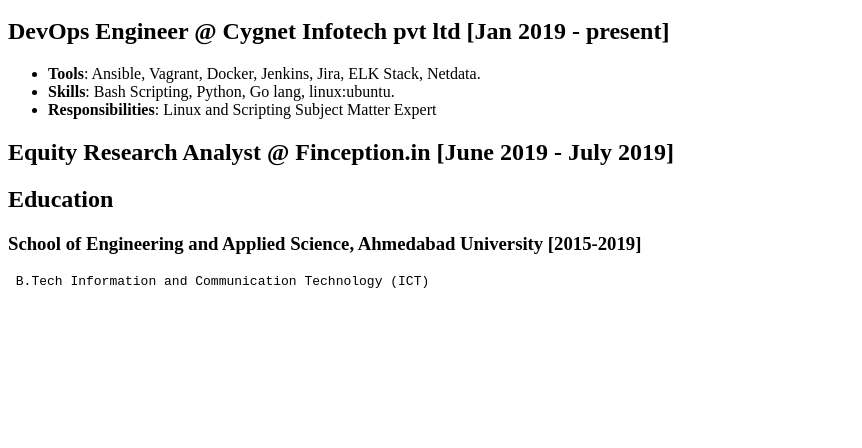
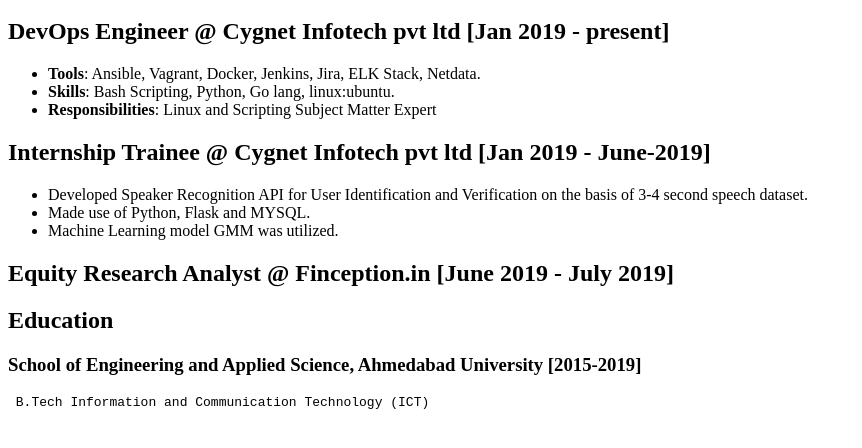
Before and after one commit to isildur13/panchalyash13.github.io, a plain HTML site: page index.html in a window 1280 px wide. Shown: the part 48-496 px from the top of the page, without its empty margins (0-862 px from the left). Drawn offline with Linux system fonts and the light colour scheme.

Commit message:
Updated...

```diff
--- a/index.html
+++ b/index.html
@@ -5,6 +5,14 @@
 <li><strong>Skills</strong>: Bash Scripting, Python, Go lang, linux:ubuntu.</li>
 <li><strong>Responsibilities</strong>: Linux and Scripting Subject Matter Expert</li>
 </ul>
+
+<h2 id="Internship Trainee-cygnet-infotech-pvt-ltd-jan-2019---june-2019">Internship Trainee @ Cygnet Infotech pvt ltd [Jan 2019 - June-2019]</h2>
+<ul>
+<li>Developed Speaker Recognition API for User Identification and Verification on the basis of 3-4 second speech dataset.</li>
+<li>Made use of Python, Flask and MYSQL.</li>
+<li>Machine Learning model GMM was utilized.</li>
+</ul>
+
 <h2 id="equity-research-analyst-finception.in-june-2019---july-2019">Equity Research Analyst @ Finception.in [June 2019 - July 2019]</h2>
 <h2 id="education">Education</h2>
 <h3 id="school-of-engineering-and-applied-science-ahmedabad-university-2015-2019">School of Engineering and Applied Science, Ahmedabad University [2015-2019]</h3>
```
